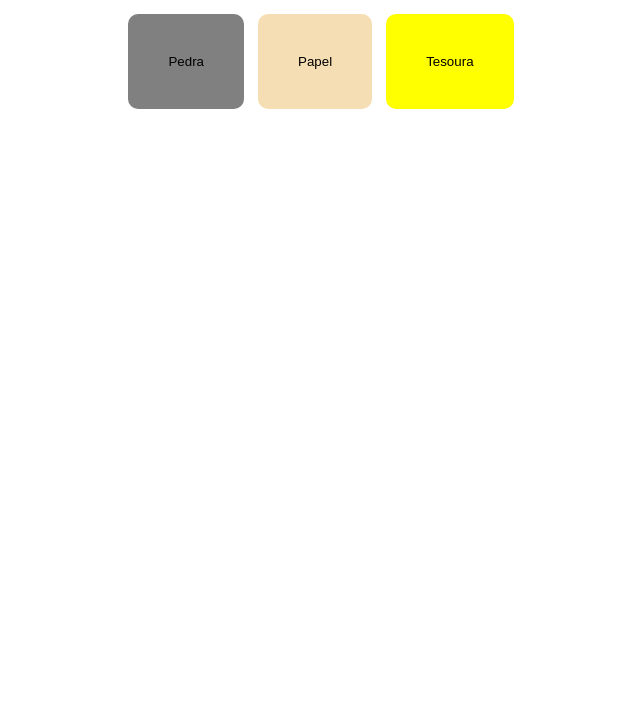
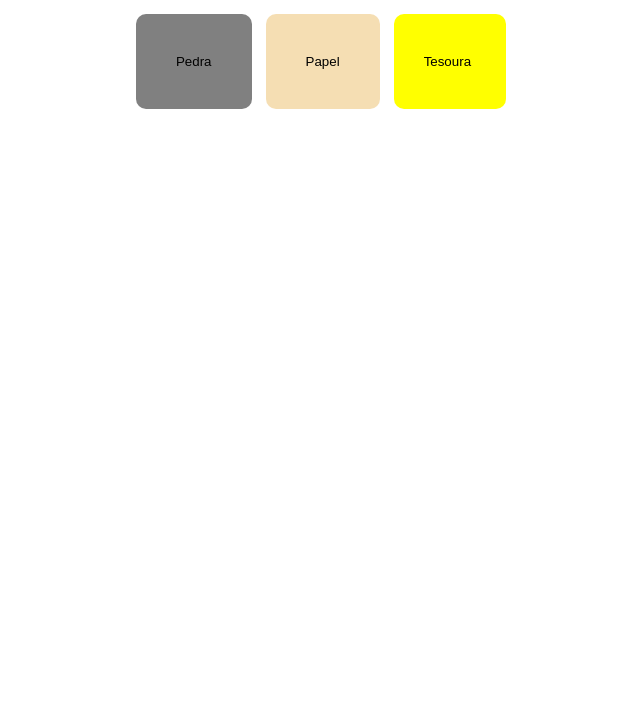
Before and after one commit to savyolira/jogoPedraPapelTesoura, a plain HTML site: page index.html in a window 1280 px wide. Shown: the part 73-800 px from the top of the page, without its empty margins (319-959 px from the left). Drawn offline with Linux system fonts and the light colour scheme.

Commit message:
pequena melhoria no botão

```diff
--- a/style.css
+++ b/style.css
@@ -33,6 +33,7 @@ button{
 }
 #tesoura{
     background-color: yellow;
+    padding: 40px 35px 40px 30px;
 }
 @media screen and (min-width: 800px) {
     .button{
```
